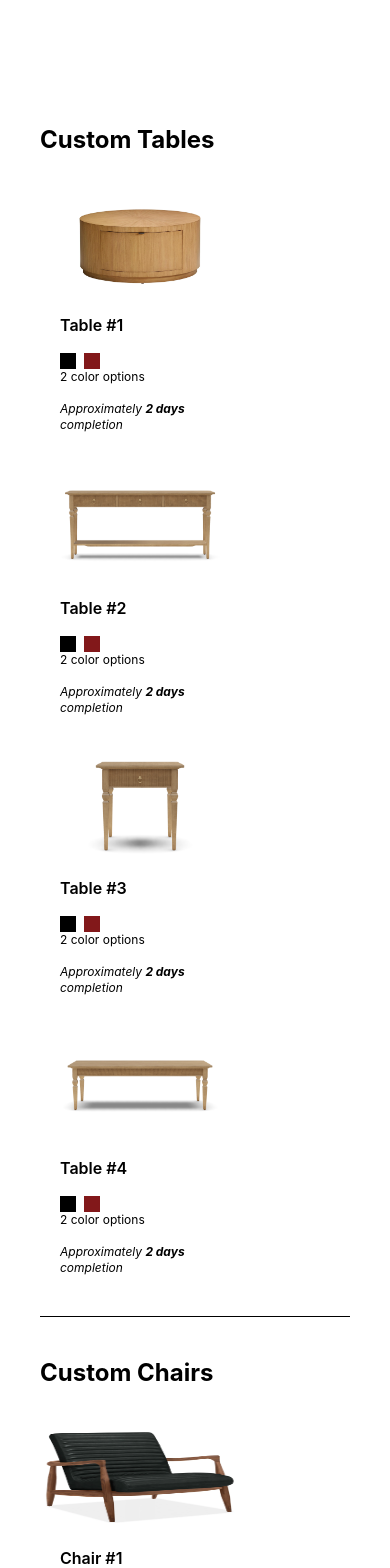
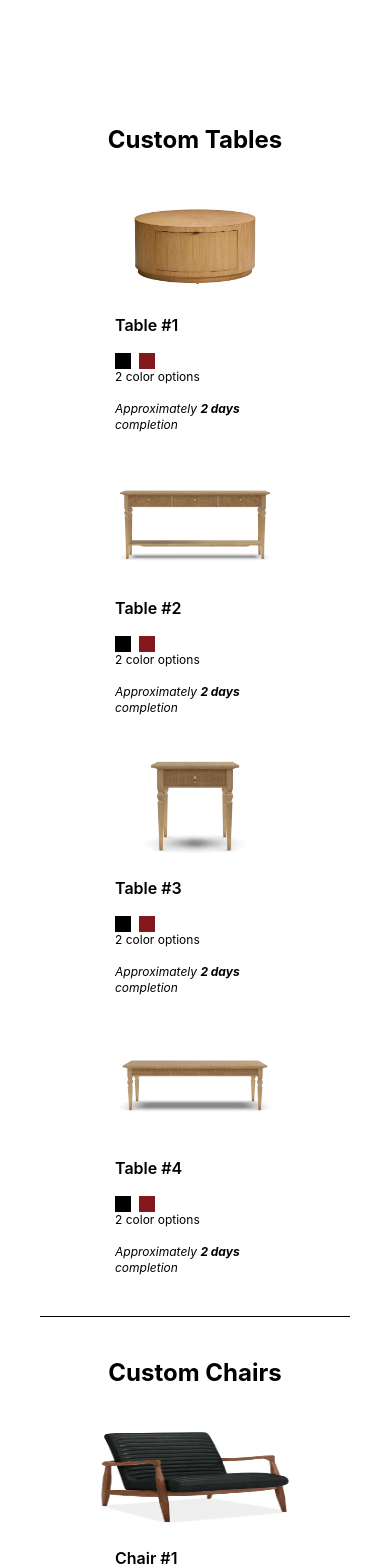
Before and after one commit to JoshuaM04/carpentry-website, a React (Vite) app: page / in a window 390 px wide. Shown: the part 960-2528 px from the top of the page. Built offline with nearby package versions, Linux system fonts and the light colour scheme.

Commit message:
Created a custom breakpoint which will be applied to the catalog headings and catalog items on mobile resolutions so they remain horizontally centered.

```diff
--- a/src/App.css
+++ b/src/App.css
@@ -8,6 +8,7 @@
     --color-svgLeftToolCasing: #E15649;
     --color-svgRightHandle: #7F7C79;
     --color-svgRightToolBar: #855151;
+    --breakpoint-xsm: 33.375rem;
     --breakpoint-2md: 56.25rem;
 }
 
--- a/src/pages/Home.tsx
+++ b/src/pages/Home.tsx
@@ -29,9 +29,9 @@ export default function Home() {
                 </section>
 
                 <section id="furniture-menu" className="flex flex-col gap-10 w-full p-10">
-                    <p className="text-2xl font-bold">Custom Tables</p>
+                    <p className="text-2xl font-bold max-xsm:text-center">Custom Tables</p>
 
-                    <div className="flex flex-wrap justify-between items-center gap-10">
+                    <div className="flex flex-wrap justify-between items-center gap-10 max-xsm:justify-center">
                         <div className="w-50 h-60">
                             <img src="/furniture/catalog/tables/furnitureOne.webp" alt="" />
 
@@ -107,9 +107,9 @@ export default function Home() {
 
                     <hr />
 
-                    <p className="text-2xl font-bold">Custom Chairs</p>
+                    <p className="text-2xl font-bold max-xsm:text-center">Custom Chairs</p>
 
-                    <div className="flex flex-wrap justify-between items-center gap-10">
+                    <div className="flex flex-wrap justify-between items-center gap-10 max-xsm:justify-center">
                         <div className="w-50 h-60">
                             <img className="w-[199.97px] h-[96.83px]" src="/furniture/catalog/chairs/chairOne.webp" alt="" />
 
```
